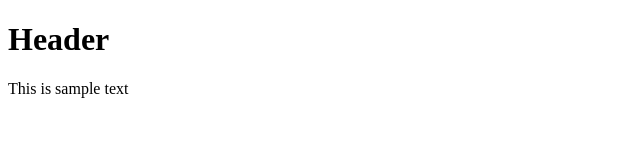
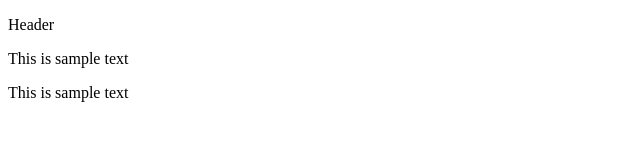
Before and after one commit to Pruk12/Git-web-demo, a plain HTML site: page index.html in a window 1280 px wide. Shown: the whole page, without its empty margins (0-640 px from the left). Drawn offline with Linux system fonts and the light colour scheme.

Commit message:
added new text,del header,modified title

```diff
--- a/index.html
+++ b/index.html
@@ -1,9 +1,9 @@
 <!DOCTYPE html>
 <html lang="en">
-<head><title>Demo git</title></head>
+<head><title>Demo git!</title></head>
 <body>
-    <h1>Header</h1>
+    <p>Header</p>
     <p>This is sample text</p>
-
+    <p>This is sample text</p>
 </body>
 </html>
```
